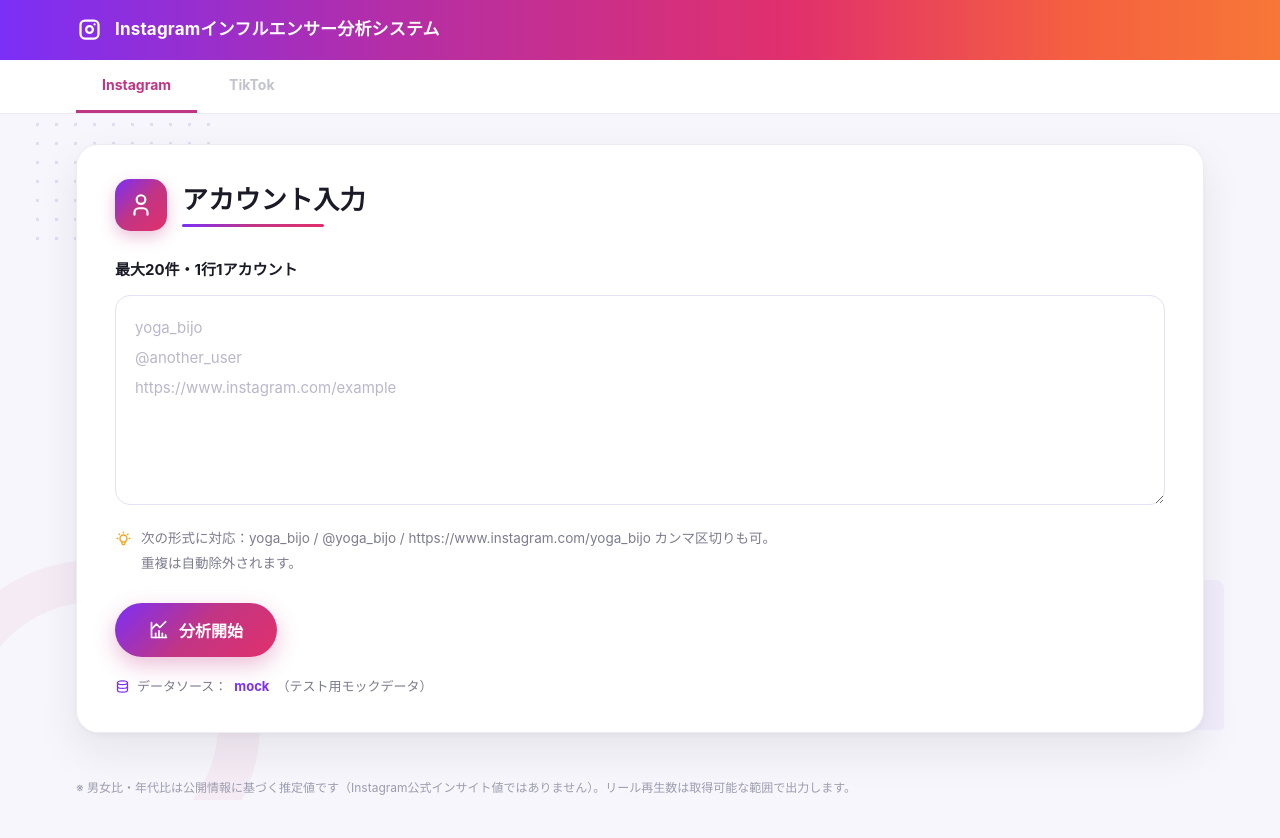
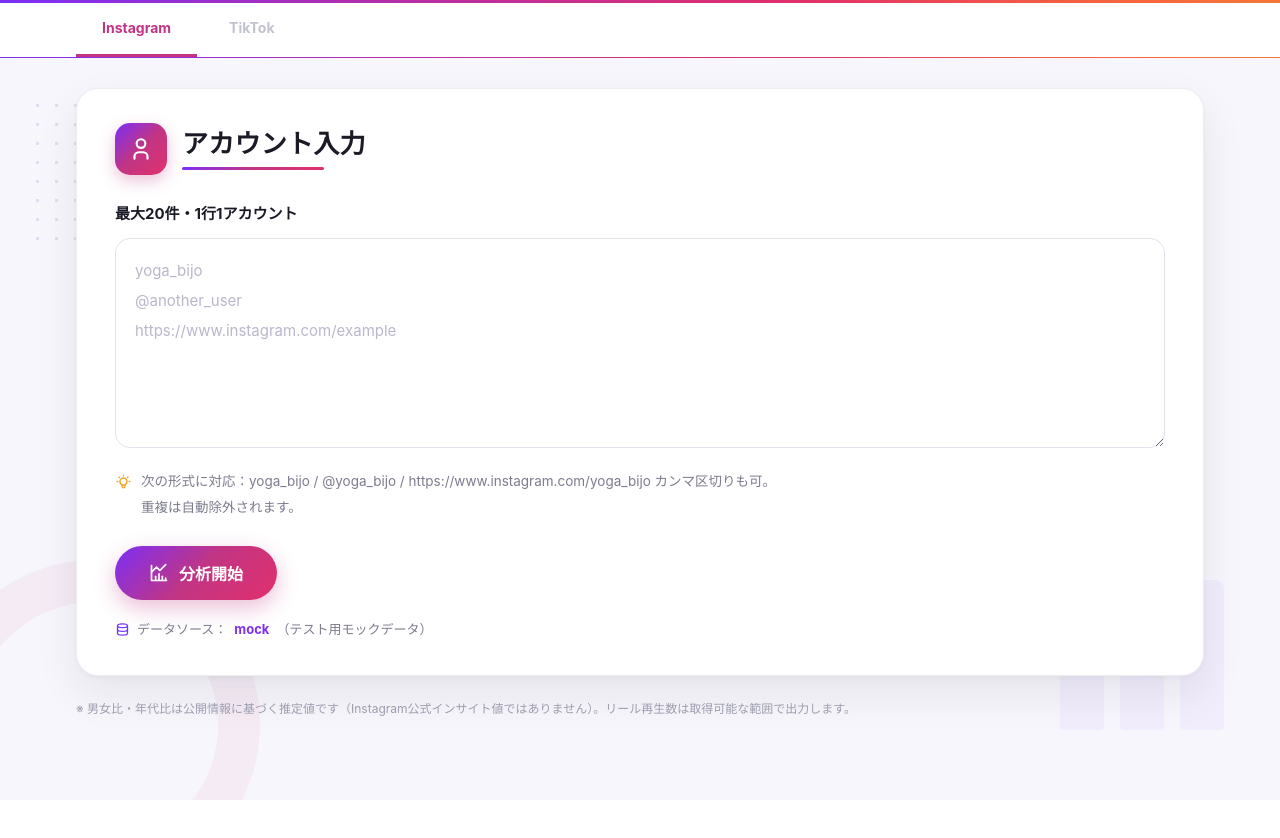
Before and after one commit to kojozcodes/instagram-influencer-analysis, a FastAPI app: page / in a window 1280 px wide. After the commit the page ends 800 px from the top, so only its background shows below. Run offline with FastAPI, Linux system fonts and the light colour scheme.

Commit message:
UI changes from 修正依頼03 (round 2, slides 2-6)
- removed the gradient title bar entirely; the platform tabs now sit at the top
  and carry the gradient as a top border
- halved the gap between the content card and the footer disclaimer
- split 「フィード / リール別」 into two separately labelled groups, and removed
  the leftover icon from those headings
- the completion message now sits beside the Excel button on one line, and
  「全ての分析結果は下記に表示されています。」 is removed
- 「反応が高い投稿」 moved into the account header row, to the right of the
  follower count

Slides 8-15 of the deck are the previous round and were already implemented.

No estimation logic changed in this commit.

Co-Authored-By: Claude Opus 4.8 <noreply@anthropic.com>

```diff
--- a/app/templates/base.html
+++ b/app/templates/base.html
@@ -47,14 +47,15 @@
     .header-inner h1{margin:0;font-size:17px;font-weight:700;letter-spacing:.01em;flex:1;}
     .header-inner .right svg{width:26px;height:26px;stroke:rgba(255,255,255,.9);display:block;}
 
-    .tabs{background:var(--surface);border-bottom:1px solid var(--line);position:relative;z-index:2;}
+    .tabs{background:var(--surface);border-bottom:1px solid var(--line);position:relative;z-index:2;
+          border-top:3px solid transparent;border-image:var(--grad) 1;}
     .tabs-inner{max-width:1180px;margin:0 auto;padding:0 26px;display:flex;gap:6px;}
     .tab{display:inline-block;padding:13px 26px;font-size:14px;font-weight:700;
          border-bottom:3px solid transparent;color:var(--muted);}
     .tab.is-active{color:var(--accent);border-bottom-color:var(--accent);}
     .tab.is-disabled{color:#C2C2D0;cursor:not-allowed;}
 
-    main{max-width:1180px;margin:30px auto 44px;padding:0 26px;position:relative;z-index:1;}
+    main{max-width:1180px;margin:30px auto 22px;padding:0 26px;position:relative;z-index:1;}
 
     .card{
       background:var(--surface);border-radius:22px;box-shadow:var(--shadow);
@@ -120,7 +121,7 @@
     .alert ul{margin:6px 0 0;padding-left:18px;}
 
     footer{
-      max-width:1180px;margin:0 auto;padding:0 26px 40px;position:relative;z-index:1;
+      max-width:1180px;margin:0 auto;padding:0 26px 20px;position:relative;z-index:1;
       font-size:12px;color:#9C9CAE;line-height:1.8;
     }
     @media (max-width:720px){
@@ -138,18 +139,7 @@
     <div class="bars"><i></i><i></i><i></i></div>
   </div>
 
-  <header>
-    <div class="header-inner">
-      <span class="mark">
-        <svg viewBox="0 0 24 24" fill="none" stroke-width="2" stroke-linecap="round" stroke-linejoin="round">
-          <path d="M4 8a4 4 0 0 1 4 -4h8a4 4 0 0 1 4 4v8a4 4 0 0 1 -4 4h-8a4 4 0 0 1 -4 -4l0 -8" />
-          <path d="M9 12a3 3 0 1 0 6 0a3 3 0 0 0 -6 0" /><path d="M16.5 7.5v.01" />
-        </svg>
-      </span>
-      <h1>Instagramインフルエンサー分析システム</h1>
-      {# 修正依頼02 slide 4: header chart icon removed #}
-    </div>
-  </header>
+  {# 修正依頼03 slide2: title bar removed #}
 
   {# 修正依頼02: platform tabs. Instagram is active; TikTok is shown as a
      planned addition and is deliberately not clickable in this release. #}
```
Also changed, not shown: app/templates/result.html (+35 -28 lines).
